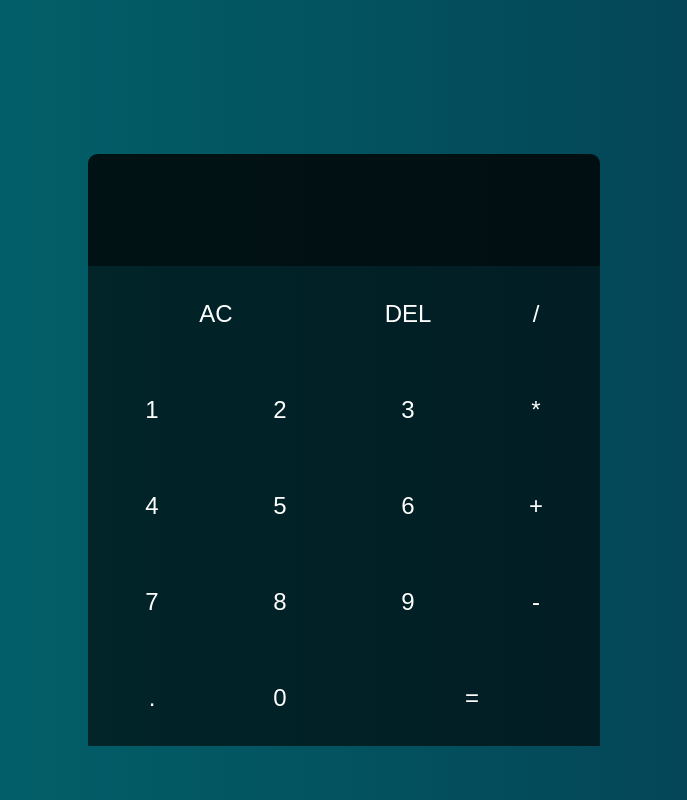
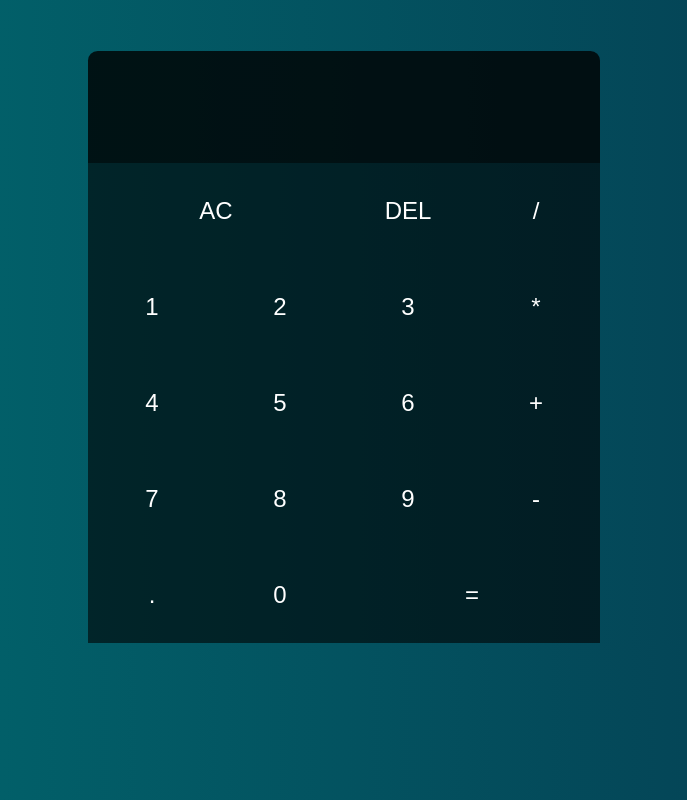
Before and after one commit to sidd-chat/react-calculator, a React (Create React App) app: page / in a window 1280 px wide. Shown: the whole page, without its empty margins (296-983 px from the left). Built offline with nearby package versions, Linux system fonts and the light colour scheme.

Commit message:
Centered Element in Web Page

```diff
--- a/src/App.css
+++ b/src/App.css
@@ -13,7 +13,7 @@ body {
 }
 
 .calc-grid {
-    margin-top: 30%;
+    margin-top: 10%;
     display: grid;
     width: 100%;
     height: 100%;
```
